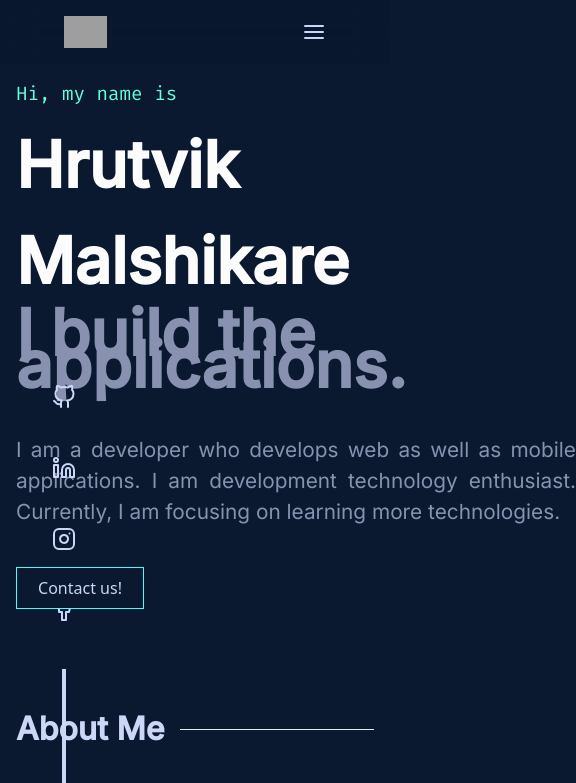
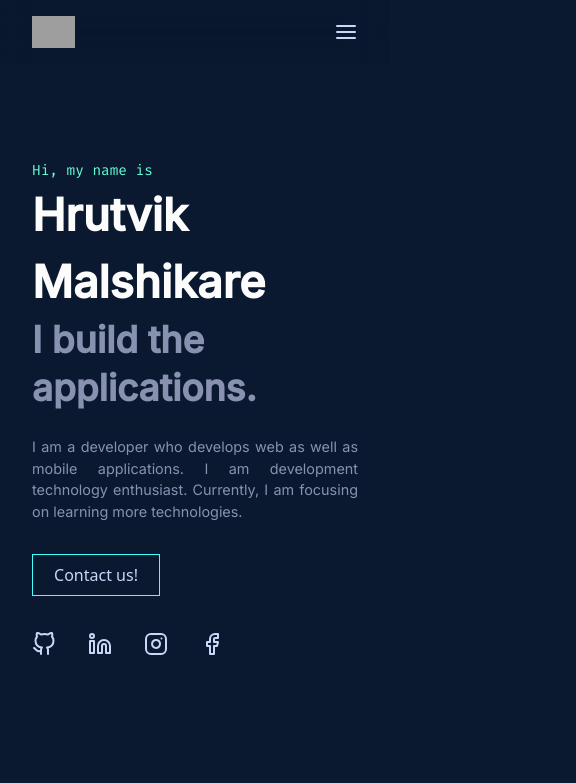
Before and after one commit to Hrutvik66/hrutvik_next, a Next.js app: page / in a window 390 px wide. Shown: the top 783 px of the page, 576 px wide, since content can reach past the window. Built offline with nearby package versions, Linux system fonts and the light colour scheme; grey boxes are pictures that could not be loaded.

Commit message:
Responsive UI update

```diff
--- a/components/About.tsx
+++ b/components/About.tsx
@@ -4,7 +4,7 @@ import { CornerDownRight } from "react-feather";
 const About = () => {
   return (
     <div
-      className="lg:p-[5rem_10rem_5rem_10rem] p-[1rem] font-Inter"
+      className="lg:p-[5rem_5rem_5rem_9rem] p-[1rem] font-Inter"
       id="About"
     >
       <div className="flex items-center text-[#ccd6f6]">
@@ -13,7 +13,7 @@ const About = () => {
       </div>
       <div className="flex lg:flex-row flex-col-reverse items-center pt-[2rem] text-white font-Fira">
         <div className="flex-1 text-[#8892b0] text-[1rem] leading-[26px]">
-          <p className="flex text-[1.2rem]">
+          <p className="flex text-[1.2rem] text-justify">
             Hello! My name is Hrutvik and I am a Developer. I like to learn
             things related to Development. <br />
             <br />I started learning HTML and CSS first and now I am MERN
@@ -59,7 +59,7 @@ const About = () => {
           <img
             src="../Hrutvik.jpg"
             alt="Hrutvik"
-            className="h-[25rem] w-[20rem] border-r-[20px] relative lg:left-[20%] shadow-[10px_20px_#ccd6f6]"
+            className="h-[25rem] w-[20rem] relative lg:left-[20%] shadow-[10px_20px_#00fffbca] rounded-md"
           />
         </div>
       </div>
--- a/components/Contact.tsx
+++ b/components/Contact.tsx
@@ -108,13 +108,13 @@ const Contact = () => {
   return (
     <div
       id="Contact"
-      className="lg:p-[4rem_10rem_4rem_10rem] p-[1rem] font-Inter"
+      className="lg:p-[4rem_5rem_4rem_9rem] p-[1rem] font-Inter"
     >
       <div className="flex items-center pb-[2rem] text-[#ccd6f6]">
         <h1 className="font-bold text-[2rem]">Contact Me</h1>
         <hr className="flex-1 h-1px ml-[1rem] border-solid bg-[#ccd6f6] outline-none" />
       </div>
-      <div className="flex lg:flex-row flex-col items-center p-[2rem_0rem] font-Fira justify-center text-white space-x-6">
+      <div className="flex lg:flex-row lg:space-x-6 flex-col items-center p-[2rem_0rem] font-Fira justify-center text-white space-x-0">
         <div className="flex-1 text-[1rem] text-[#8892b0] leading-[26px]">
           <h1 className="mb-[1rem] font-bold text-[2rem] text-[#ccd6f6] text-center">
             Get In Touch
@@ -125,8 +125,8 @@ const Contact = () => {
             my best to get back to you!
           </p>
         </div>
-        <div className="flex flex-col flex-1 font-Abel mt-[2rem]">
-          <div className="flex justify-between">
+        <div className="flex flex-col flex-1 font-Abel mt-[2rem] w-full">
+          <div className="flex lg:flex-row flex-col justify-between">
             <div className="flex flex-col">
               <input
                 type="text"
@@ -134,7 +134,7 @@ const Contact = () => {
                 name="Name"
                 value={data.Name}
                 onChange={(e) => setData({ ...data, Name: e.target.value })}
-                className="md:w-[17rem] w-[10rem] p-[1rem] outline-none border-[1px] border-solid border-[#0a192f] rounded-[5px] bg-[#182438] text-white font-Fira  focus:border-[#00ffff] focus:border-spacing-[1rem]"
+                className="md:w-[17rem] p-[1rem] outline-none border-[1px] border-solid border-[#0a192f] rounded-[5px] bg-[#182438] text-white font-Fira  focus:border-[#00ffff] focus:border-spacing-[1rem]"
               />
               <span
                 id="nameMessage"
@@ -150,7 +150,7 @@ const Contact = () => {
                 name="Email"
                 value={data.Email}
                 onChange={(e) => setData({ ...data, Email: e.target.value })}
-                className="md:w-[17rem] w-[10rem] p-[1rem] outline-none border-[1px] border-solid border-[#0a192f] rounded-[5px] bg-[#182438] text-white font-Fira focus:border-[#00ffff] focus:border-spacing-[1rem]"
+                className="md:w-[17rem] p-[1rem] outline-none border-[1px] border-solid border-[#0a192f] rounded-[5px] bg-[#182438] text-white font-Fira focus:border-[#00ffff] focus:border-spacing-[1rem]"
               />
               <span
                 id="emailMessage"
--- a/components/Hero.tsx
+++ b/components/Hero.tsx
@@ -1,22 +1,29 @@
 import React from "react";
+import { Facebook, GitHub, Instagram, Linkedin } from "react-feather";
 import Typewriter from "typewriter-effect";
 import Button from "./Button";
 
 const Hero = () => {
   return (
-    <div className="lg:p-[8rem_10rem_2rem_10rem] p-[5rem_1rem] " id="Home">
-      <div className="space-y-2 flex-[1.5] w-full">
-        <p className="text-[#64FFDA] font-Fira text-[1.2rem]">Hi, my name is</p>
-        <h1 className="lg:text-[5rem] text-[4rem] text-[#fcfcfc] font-Inter font-bold">
+    <div className="lg:p-[8rem_5rem_2rem_9rem] p-[10rem_2rem] " id="Home">
+      <div className=" flex-[1.5] w-full">
+        <p className="text-[#64FFDA] font-Fira md:text-[1.2rem] text-[0.9rem]">
+          Hi, my name is
+        </p>
+        <h1 className="lg:text-[5rem] md:text-[4.5rem] text-[2.8rem] text-[#fcfcfc] font-Inter font-bold">
           Hrutvik Malshikare
         </h1>
-        <div className="mb-[3rem]">
-          <h2 className="lg:text-[5rem] inline-block text-[4rem] text-[#8892B0] font-Inter font-bold lg:leading-[3rem] leading-[2rem]">
+        <div className="mb-[2rem]">
+          <h2 className="lg:text-[4.5rem] inline-block md:text-[3rem] text-[2.3rem] text-[#8892B0] font-Inter font-bold lg:leading-[3rem] leading-[3rem]">
             I build the applications.
           </h2>
-          <p className="text-[1.3rem] text-[#8892B0] font-Inter my-10 w-[35rem] text-justify">I am a developer who develops web as well as mobile applications. I am development technology enthusiast. Currently, I am focusing on learning more technologies.</p>
+          <p className="md:text-[1.3rem] text-[0.9rem] text-[#8892B0] font-Inter lg:my-10 my-6 md:w-[35rem] w-full text-justify">
+            I am a developer who develops web as well as mobile applications. I
+            am development technology enthusiast. Currently, I am focusing on
+            learning more technologies.
+          </p>
         </div>
-        <div>
+        <div className="mb-9">
           <a href="#Contact">
             <button
               className={`border-[1px] border-solid border-[#3fffff] bg-[#0a192f] text-[#ccd6f6] px-[1rem] py-[0.5rem] cursor-pointer transition-all duration-700 ease-in-out shadow-[inset_0_0_0_0_#3fffff] w-[8rem] p-[2rem] backdrop-blur-[10px] outline-none hover:shadow-[inset_8rem_0_0_0_#00ffffa7] hover:text-[#0a192f]`}
@@ -25,6 +32,28 @@ const Hero = () => {
             </button>
           </a>
         </div>
+        <ul className="lg:hidden flex items-center space-x-8">
+          <li className="text-[#ccd6f6] ">
+            <a href="#">
+              <GitHub className="transition-all duration-700 ease-in-out hover:-translate-y-2 hover:text-[#3fffff]" />
+            </a>
+          </li>
+          <li className="text-[#ccd6f6] ">
+            <a href="#">
+              <Linkedin className="transition-all duration-700 ease-in-out hover:-translate-y-2 hover:text-[#3fffff]" />
+            </a>
+          </li>
+          <li className="text-[#ccd6f6] ">
+            <a href="#">
+              <Instagram className="transition-all duration-700 ease-in-out hover:-translate-y-2 hover:text-[#3fffff]" />
+            </a>
+          </li>
+          <li className="text-[#ccd6f6] ">
+            <a href="#">
+              <Facebook className="transition-all duration-700 ease-in-out hover:-translate-y-2 hover:text-[#3fffff]" />
+            </a>
+          </li>
+        </ul>
       </div>
     </div>
   );
--- a/components/Navbar.tsx
+++ b/components/Navbar.tsx
@@ -9,7 +9,7 @@ const Navbar = () => {
     setMenu(!menu);
   }
   return (
-    <div className="flex justify-between items-center p-[1rem] bg-[#0a192fc1] px-[4rem] font-Fira fixed w-[100%] backdrop-blur-lg z-50">
+    <div className="flex justify-between items-center p-[1rem] bg-[#0a192fc1] lg:px-[4rem] px-[2rem] font-Fira fixed w-[100%] backdrop-blur-lg z-50">
       <a href="#">
         <img src="/Black_Logo.gif" alt="H" className="h-8" />
       </a>
--- a/components/Project_card.tsx
+++ b/components/Project_card.tsx
@@ -18,14 +18,14 @@ const Project_card = ({
   Github: string;
 }) => {
   return (
-    <div className="flex lg:flex-row lg:space-x-4 items-center p-[5rem_0] flex-col h-[30rem]">
-      <div className="flex-1 bg-[#64FFDA] rounded-md w-[35rem]">
+    <div className="flex lg:flex-row lg:space-x-4 items-center p-[5rem_0_0] flex-col lg:h-[30rem]">
+      <div className="flex-1 bg-[#64FFDA] rounded-md lg:w-[35rem] w-full">
         <Image
           src={Image_link}
           alt="Brokar"
           width={600}
           height={600}
-          className="hover:opacity-[60%] object-fit transition-all duration-700 ease-in h-[20rem] w-[560px]"
+          className="hover:opacity-[60%] lg:object-cover transition-all duration-700 ease-in h-[20rem] lg:w-[560px] w-full"
         />
       </div>
       <div className="flex-1 space-y-5 p-3">
@@ -35,7 +35,7 @@ const Project_card = ({
           </h1>
         </a>
         <p className="text-justify text-[#8892B0] font-Fira">{Description}</p>
-        <div className="flex space-x-4 justify-end font-Fira text-[#64FFDA]">
+        <div className="flex space-x-4 justify-end font-Fira text-[#64FFDA] text-[0.7rem]">
           {Technologies.split(",").map((tech) => {
             return <p>{tech}</p>;
           })}
--- a/components/Projects.tsx
+++ b/components/Projects.tsx
@@ -5,7 +5,7 @@ import projects from "../data/Project_data.json";
 const Projects = () => {
   return (
     <div
-      className="lg:p-[5rem_10rem_5rem_10rem] p-[1rem] font-Inter"
+      className="lg:p-[5rem_5rem_5rem_9rem] p-[1rem] font-Inter"
       id="Projects"
     >
       <div className="flex items-center text-[#ccd6f6]">
--- a/components/SocialMedia.tsx
+++ b/components/SocialMedia.tsx
@@ -3,7 +3,7 @@ import { Facebook, GitHub, Instagram, Linkedin } from "react-feather";
 
 const SocialMedia = () => {
   return (
-    <div className="fixed top-[40%] left-[3rem] h-[60%]">
+    <div className="fixed top-[40%] left-[3rem] h-[60%] lg:flex hidden">
       <ul className="flex flex-col justify-evenly h-[100%] w-[2rem] items-center">
         <li className="text-[#ccd6f6] ">
           <a href="#">
```
